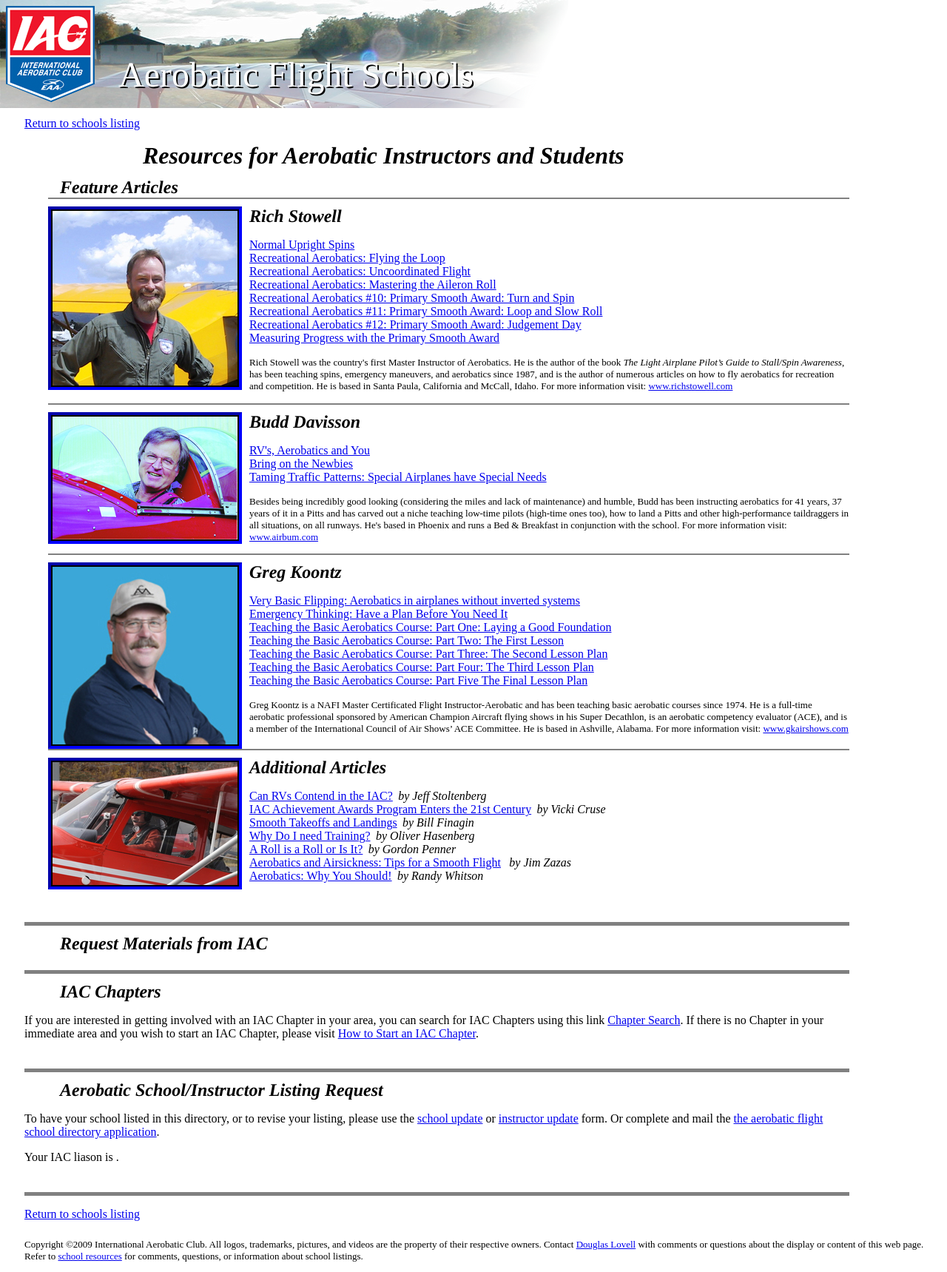
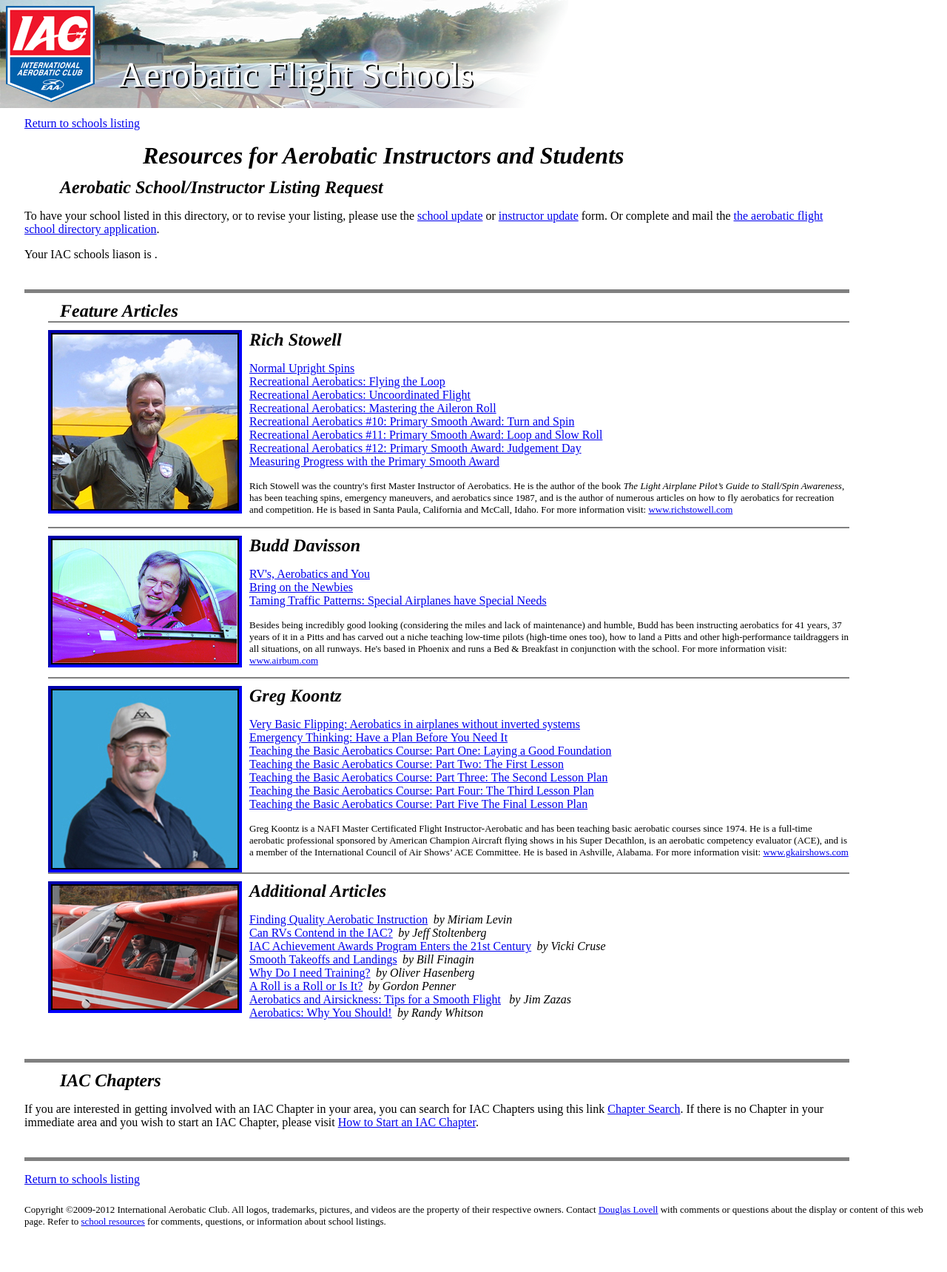
Before and after one commit to International-Aerobatic-Club/aerobatic_schools, a PHP site: page /resources.php in a window 1280 px wide. Shown: the whole page at 74% size. After the commit the page ends 1658 px from the top, so only its background shows below. Run offline with PHP 8.4, Linux system fonts and the light colour scheme; data that the repository does not hold is empty; a stand-in replaces the project's code that opens the database connection.

Commit message:
add article about finding a school

```diff
--- a/www/include/toolkit/siteLayout.inc
+++ b/www/include/toolkit/siteLayout.inc
@@ -73,7 +73,7 @@ function endContent()
 {
    global $baseURL;
    echo '</div><div class="footer"><p>';
-   echo 'Copyright &copy;2009 International Aerobatic Club. All logos, ';
+   echo 'Copyright &copy;2009-2012 International Aerobatic Club. All logos, ';
    echo 'trademarks, pictures, and videos are the property of their respective ';
    echo 'owners. Contact ';
    echo '<a href="mailto:doug@wbreeze.com" class="footer">Douglas Lovell</a> ';
--- a/www/resources.php
+++ b/www/resources.php
@@ -10,6 +10,16 @@ startContent();
 <p><a href="index.php">Return to schools listing</a></p>
 
 <div class="title">Resources for Aerobatic Instructors and Students</div>
+
+<div class="section">
+<div class="subtitle">Aerobatic School/Instructor Listing Request</div>
+<?php
+listingInstructions();
+?>
+<p>Your IAC schools liason is <?php
+echo "<a href='mailto:".$schools_email."?subject=Flight Schools'>".$schools_name."</a>.\n";
+?></p>
+</div>
 
 <div class="section">
 <div class="subtitle">Feature Articles</div>
@@ -96,6 +106,9 @@ information visit: <a href="http://www.gkairshows.com">www.gkairshows.com</a>
 	src="images/250/DSC_3522.JPG" style="float: left" />
 <div class="articleListHeading">Additional Articles</div>
 <ul class="reprints">
+	<li><a href="reprints/IAC-Finding Quality Aerobatic Instructionx.pdf">Finding
+  Quality Aerobatic Instruction</a><span class="author">by Miriam
+  Levin</span></li>
     <li><a href="reprints/rvcomp.pdf">Can RVs Contend in the IAC?</a><span
         class="author">by Jeff Stoltenberg</span></li>
 	<li><a href="reprints/07july_achvmnt.pdf">IAC Achievement Awards
@@ -115,10 +128,6 @@ information visit: <a href="http://www.gkairshows.com">www.gkairshows.com</a>
 </div>
 
 <div class="section">
-<div class="subtitle">Request Materials from IAC</div>
-</div>
-
-<div class="section">
 <div class="subtitle">IAC Chapters</div>
 <p>If you are interested in getting involved with an IAC Chapter in your
 area, you can search for IAC Chapters using this link <a
@@ -129,16 +138,6 @@ Chapter, please visit <a
 Start an IAC Chapter</a>.</p>
 </div>
 
-<div class="section">
-<div class="subtitle">Aerobatic School/Instructor Listing Request</div>
-<?php
-listingInstructions();
-?>
-<p>Your IAC liason is <?php
-echo "<a href='mailto:".$schools_email."?subject=Flight Schools'>".$schools_name."</a>.\n";
-?></p>
-</div>
-
 <p><a href="index.php">Return to schools listing</a></p>
 <?php
 endContent();
```
Also changed, not shown: 1 other file.
